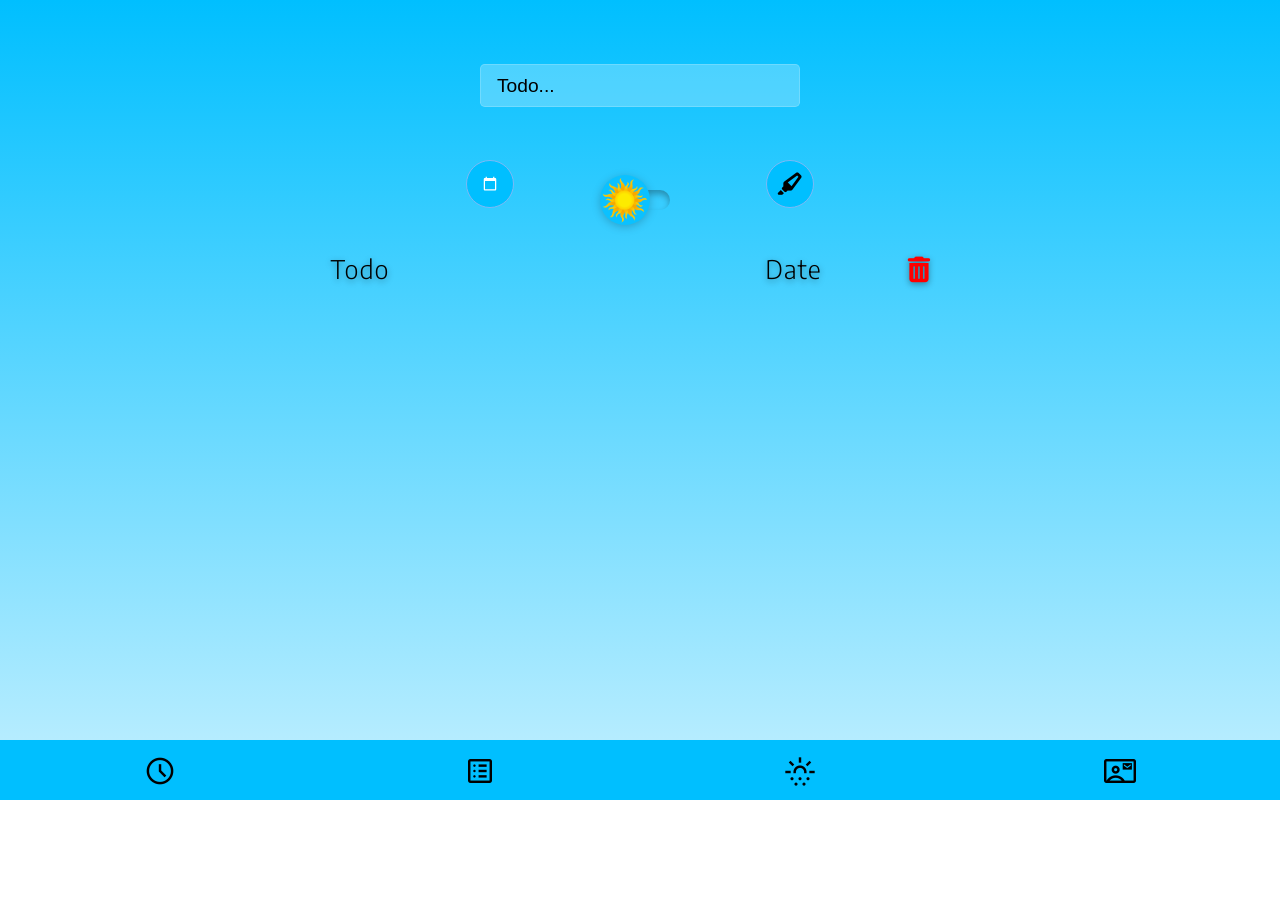
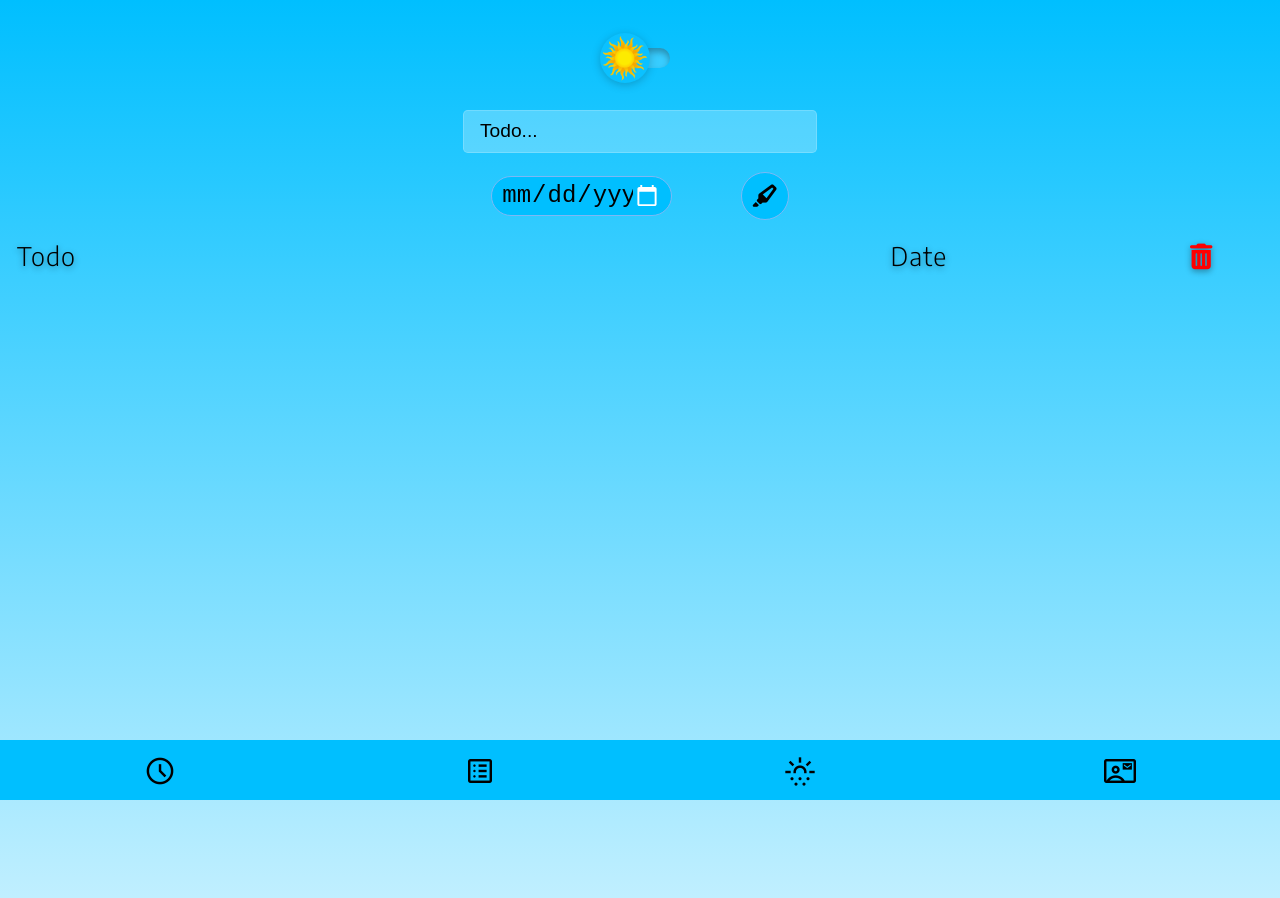
Before and after one commit to Peter-Easterbrook/utilityApp2023, a plain HTML site: page pages/todo/todo.html in a window 1280 px wide. Before the commit the page ends 800 px from the top, so only its background shows below. Drawn offline with nearby package versions, Linux system fonts and the light colour scheme.

Commit message:
Global css adjustments

```diff
--- a/clock.css
+++ b/clock.css
@@ -95,7 +95,10 @@
 .time {
   font-size: clamp(2rem, 4vw, 3rem);
   font-weight: 300;
-  letter-spacing: 6px;
+  letter-spacing: 4px;
+}
+.time span {
+  letter-spacing: 0;
 }
 
 .date {
--- a/pages/todo/todo.css
+++ b/pages/todo/todo.css
@@ -1,117 +1,10 @@
-:root {
-  --primary-color: #000;
-  --secondary-color: #fff;
-  --grad-light: #c4f0ff;
-  --grad-dark: #00bfff;
-  --input-toggle: #00bfff;
-  --input-location: #38cdff;
-  --border-color: #0083ae;
-  --drop-shadow: drop-shadow(0 2px 6px rgba(0, 0, 0, 0.3));
-  --transition-in: all 0.2s ease-out;
-  --transition-out: all 0.2s ease-in;
-  --text-shadow: 0 2px 4px rgba(0, 0, 0, 0.2);
-  --box-shadow-inset: inset 0 4px 6px rgba(0, 0, 0, 0.3);
-  --inset-shadow: inset 0 4px 8px rgba(0, 0, 0, 0.4);
-  --border: 1px solid #7cb8f5;
-}
-html {
-  scroll-behavior: smooth;
-  scrollbar-width: thin;
-  scrollbar-color: #0074d5 #000;
-  font-weight: 300;
-  background-color: #000;
-  background: linear-gradient(to bottom, var(--grad-dark), var(--grad-light));
-}
-html.dark {
-  --primary-color: #fff;
-  --secondary-color: #000;
-  --grad-dark: #12181e;
-  --grad-light: #2f3f4f;
-  --input-toggle: #171f27;
-  --input-location: #283644;
-  --border-color: #7cb8f5;
-  --border: 1px solid #2f3f4f;
-  background-color: var(--secondary-color);
-  color: var(--primary-color);
-}
-
-*,
-::after,
-::before {
-  box-sizing: border-box;
-}
-* {
-  margin: 0;
-}
-
-body {
-  min-height: 100vh;
-  display: flex;
-  flex-direction: column;
-  margin: 0 auto;
-  overflow: auto;
-  font-family: 'Encode Sans', sans-serif;
-  font-size: 1rem;
-  font-weight: 300;
-  user-select: none;
-  overflow: auto;
-  -webkit-font-smoothing: antialiased;
-  animation: fadeInAnimation 2s ease-out 1 forwards;
-}
-@keyframes fadeInAnimation {
-  0% {
-    opacity: 0;
-  }
-  100% {
-    opacity: 1;
-  }
-}
-html::-webkit-scrollbar {
-  display: none;
-}
-
-html::placeholder {
-  font-weight: 200;
-  opacity: 0.9;
-}
-
-.container {
-  width: min(40rem, 100%);
-  margin: 0 auto;
-  padding: clamp(2rem, 4vw, 3rem) 0.6rem 2rem;
-}
-p,
-h1,
-h2,
-h3,
-h4,
-h5,
-h6 {
-  overflow-wrap: break-word;
-  hyphens: auto;
-  text-align: justify;
-  font-weight: 300;
-  text-shadow: var(--text-shadow);
-}
-ul {
-  list-style: none;
-  padding: 0;
-}
-a {
-  text-decoration: none;
-  font-weight: 300;
-  color: inherit;
-  font-family: 'Encode Sans', sans-serif;
-}
-
 .form {
   width: min(26rem, 100%);
   display: flex;
   flex-direction: column;
   justify-content: center;
   align-items: center;
-  margin: 0 auto;
-  padding: 1rem;
+  margin: 0.6rem 1rem;
 }
 .input-size {
   width: 320px;
@@ -133,6 +26,10 @@ input::placeholder {
   color: var(--primary-color);
   font-weight: 200;
 }
+input:focus {
+  border: 1px solid var(--primary-color);
+  outline: none;
+}
 .actions {
   width: min(23rem, 100%);
   padding: clamp(0.2rem, 2vw, 0.6rem);
@@ -141,21 +38,18 @@ input::placeholder {
   align-items: center;
   text-align: center;
   vertical-align: middle;
-  margin-top: 1rem;
 }
 .actions * {
   -webkit-tap-highlight-color: transparent;
 }
 .dateInput {
-  width: 3rem;
-  height: 3rem;
-  padding: clamp(0.4rem, 2vw, 0.8rem);
+  width: 10rem;
+  height: 2.4rem;
+  background: var(--input-toggle);
+  font-size: clamp(1rem, 2vw, 1.5rem);
   border-radius: 3rem;
+  padding: 0 0.6rem;
   border: var(--border);
-  outline: none;
-  color: var(--primary-color);
-  font-size: clamp(0.8rem, 2vw, 1rem);
-  background: var(--input-toggle);
   /* filter: var(--drop-shadow); */
   cursor: pointer;
   transition: all 0.2s ease-out;
--- a/pages/todo/todo.html
+++ b/pages/todo/todo.html
@@ -47,6 +47,12 @@
     <title>Todo List 2022</title>
   </head>
   <body>
+    <div class="themer">
+      <label id="switch" class="switch">
+        <input type="checkbox" id="toggle" />
+        <span class="slider round"></span>
+      </label>
+    </div>
     <main class="container">
       <form id="todo-form" class="form">
         <div class="input-field">
@@ -62,12 +68,6 @@
             <input id="date" class="dateInput" type="date" />
           </div>
 
-          <div class="themer">
-            <label id="switch" class="switch">
-              <input type="checkbox" id="toggle" />
-              <span class="slider round"></span>
-            </label>
-          </div>
           <div class="inputSwitch">
             <button type="submit" id="submit" class="button">
               <i class="fas fa-highlighter"></i>
```
Also changed, not shown: pages/weather/weather.css (+4 -7 lines).
